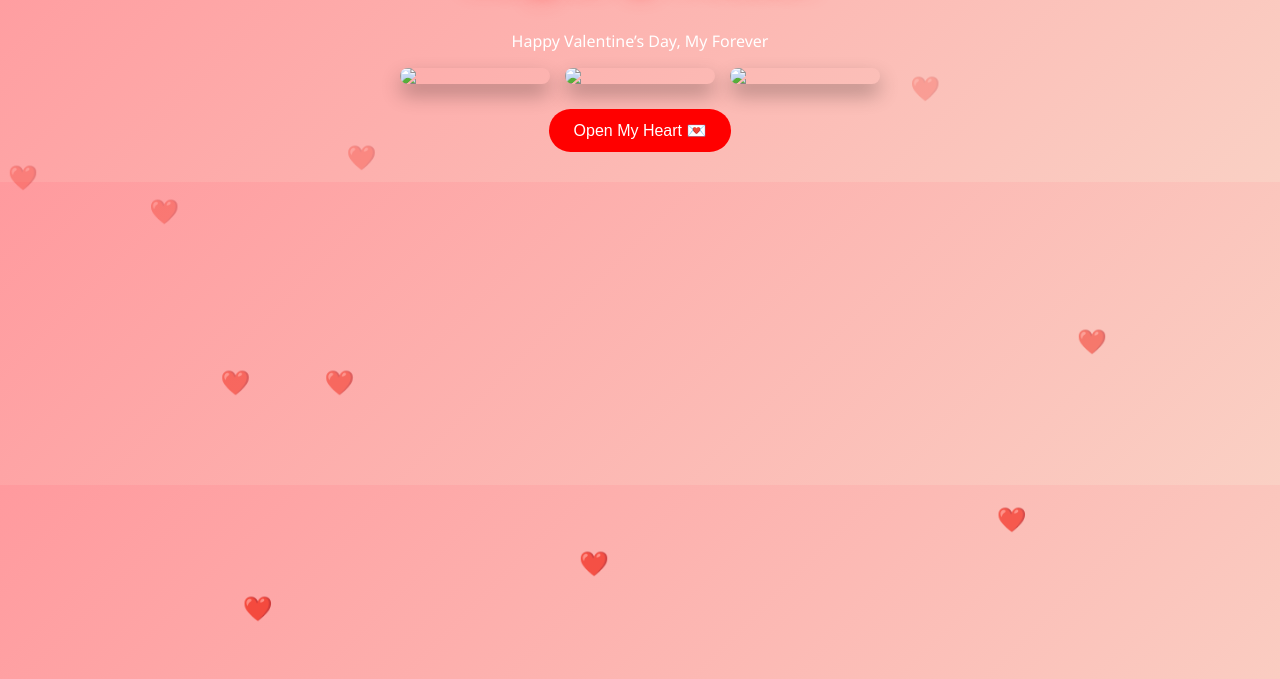
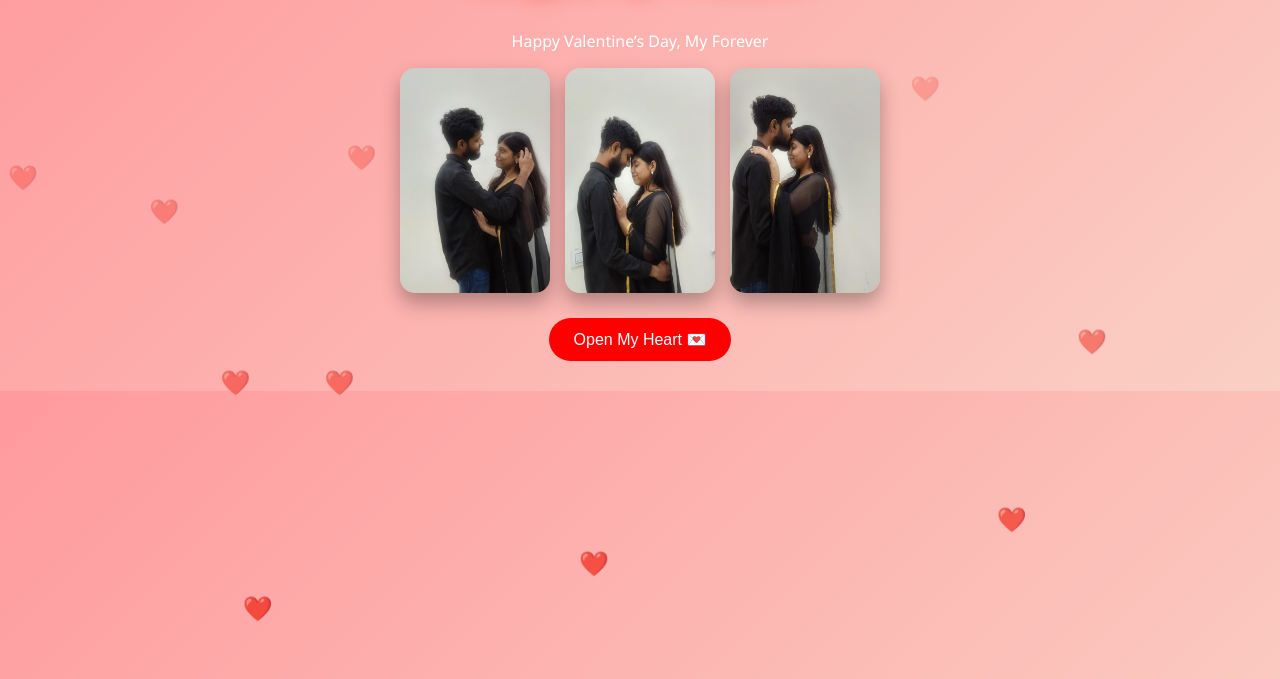
Before and after one commit to sanglemegha17-bot/prasad-love-surprise, a plain HTML site: page index.html in a window 1280 px wide. Shown: the part 121-800 px from the top of the page. Drawn offline with Linux system fonts and the light colour scheme.

Commit message:
Update index.html

```diff
--- a/index.html
+++ b/index.html
@@ -15,9 +15,9 @@
   <p>Happy Valentine’s Day, My Forever</p>
 
   <div class="photos">
-    <img src="photos/photo1.jpeg">
-    <img src="photos/photo2.jpeg">
-    <img src="photos/photo3.jpeg">
+    <img src="photo1.jpeg">
+    <img src="photo2.jpeg">
+    <img src="photo3.jpeg">
   </div>
 
   <button onclick="openLetter()">Open My Heart 💌</button>
```
